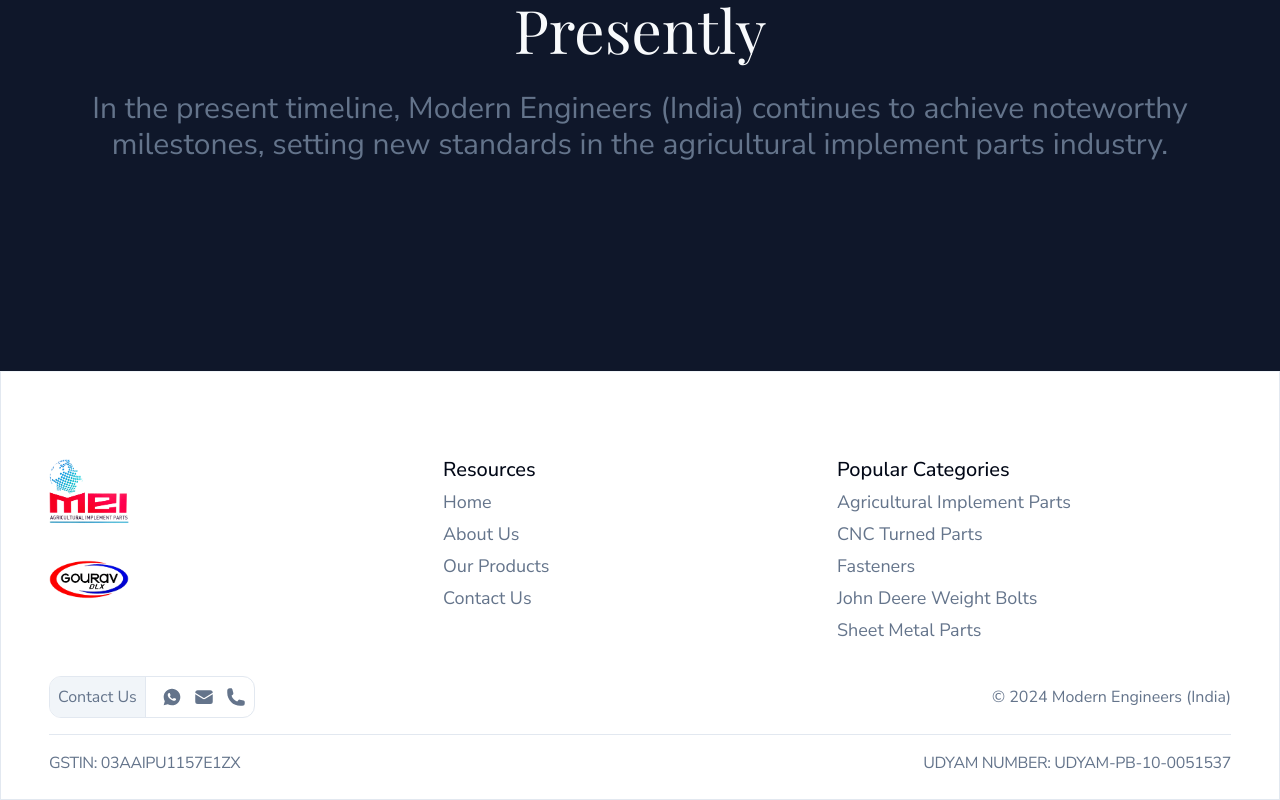
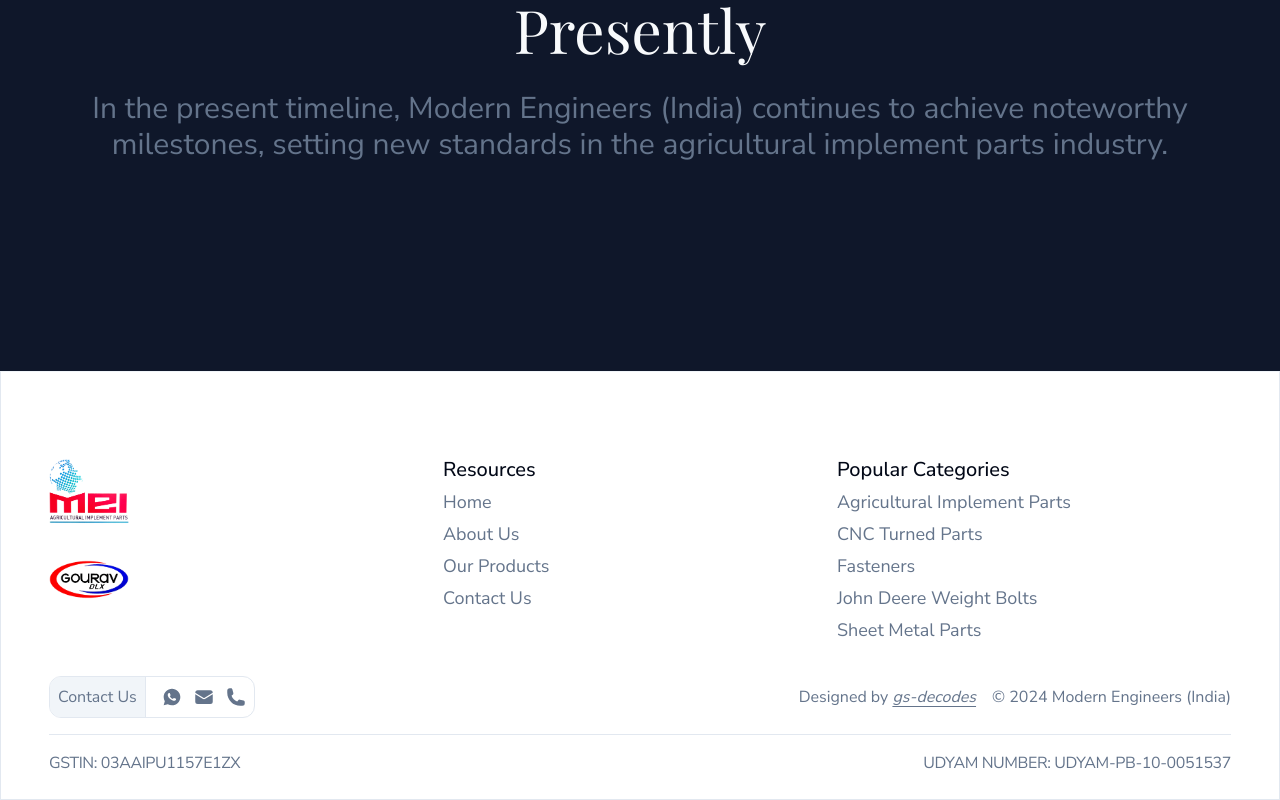
Before and after one commit to scimania1/marketing-website, a Next.js app: page /about in a window 1280 px wide. Shown: the part 5868-6668 px from the top of the page. Built offline with nearby package versions, Linux system fonts and the light colour scheme; a web font is replaced by a local one.

Commit message:
feat: added developer name and changed cnc machine image

```diff
--- a/src/components/footer.tsx
+++ b/src/components/footer.tsx
@@ -233,9 +233,17 @@ export default function Footer() {
               </Link>
             </div>
           </div>
-          <h3 className="text-sm lg:text-base text-muted-foreground flex-grow lg:flex-grow-0 lg:ml-auto text-center">
-            &copy; {`${new Date().getFullYear()}`} Modern Engineers (India)
-          </h3>
+          <div className="text-sm lg:text-base text-muted-foreground flex gap-4 flex-grow lg:flex-grow-0 lg:ml-auto text-center">
+            <h3>
+              Designed by{" "}
+              <span className="italic whitespace-nowrap underline underline-offset-4">
+                gs-decodes
+              </span>
+            </h3>
+            <h3>
+              &copy; {`${new Date().getFullYear()}`} Modern Engineers (India)
+            </h3>
+          </div>
         </div>
       </MaxWidthWrapper>
       <MaxWidthWrapper>
--- a/src/components/machinery-showcase.tsx
+++ b/src/components/machinery-showcase.tsx
@@ -86,10 +86,10 @@ export default function MachinerySection() {
     {
       title: "CNC Machine",
       description:
-        "Our machine shop is equipped with two state-of-the-art CNC machines that offer precise turning capabilities for various materials. These machines can handle workpieces with diameters ranging from 12mm to 75mm and lengths from 45mm up to 450mm. Their versatility extends to a wide range of metals, including MS, EN8D, EN9, EN15, EN19, EN24, and EN31. This allows us to produce complex components with exceptional accuracy and efficiency.",
+        "Our machine shop is equipped with two state-of-the-art CNC machines that offer precise turning capabilities for various materials. These machines can handle workpieces with diameters ranging from 12mm to 75mm and lengths from 45mm up to 600mm. Their versatility extends to a wide range of metals, including MS, EN8D, EN9, EN15, EN19, EN24, and EN31. This allows us to produce complex components with exceptional accuracy and efficiency.",
       display: (
         <Image
-          src="/CNCMachine.png"
+          src="/CNC-upscaled.png"
           alt="CNC Machine - Modern Engineers (India)"
           fill
           className="object-contain"
```
Also changed, not shown: public/CNC-upscaled.png (added).
